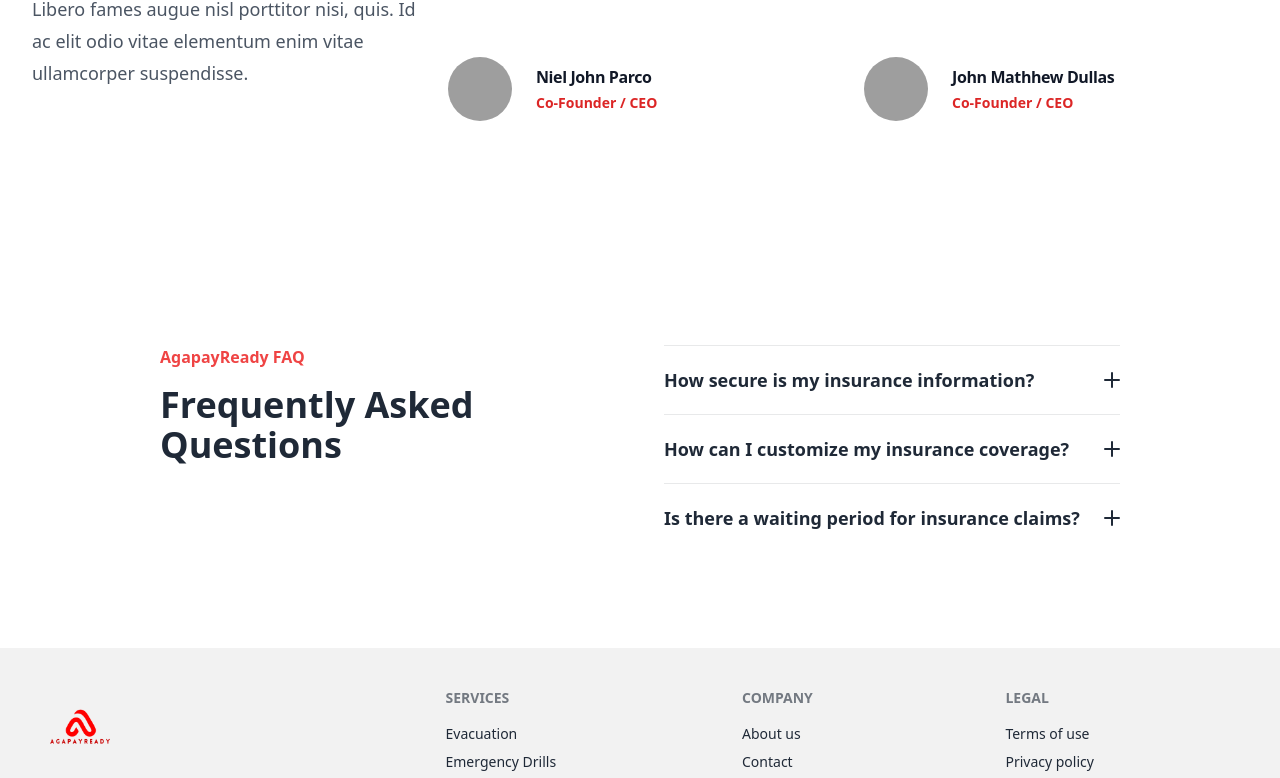
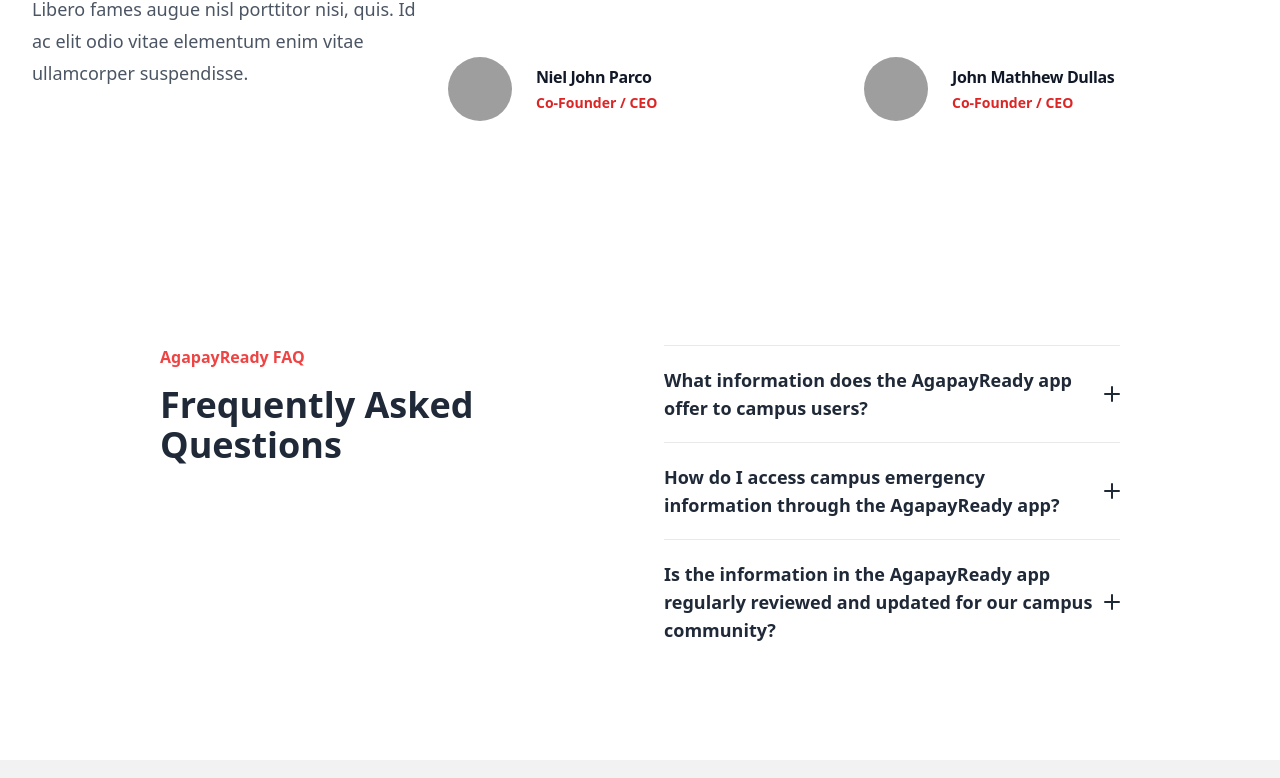
Before and after one commit to JaysonDorilag22/AgapayReady, a React (Vite) app in the folder frontend/: page / in a window 1280 px wide. Shown: the part 1993-2771 px from the top of the page. Built offline with nearby package versions, Linux system fonts and the light colour scheme; no server answers; grey boxes are pictures that could not be loaded.

Commit message:
Change FAQ's

```diff
--- a/frontend/src/Pages/Common/FAQSection.jsx
+++ b/frontend/src/Pages/Common/FAQSection.jsx
@@ -4,16 +4,16 @@
 
 const FAQData = [
     {
-        question: "How secure is my insurance information?",
-        answer: "We prioritize the security of your insurance information. We use advanced encryption and strict data protection measures to ensure your data is safe and confidential."
+        question: "What information does the AgapayReady app offer to campus users?",
+        answer: "AgapayReady provides essential emergency information tailored specifically for our campus community. This includes details such as campus evacuation routes, contact information for campus organizations, and guidelines for handling emergencies like first aid procedures."
     },
     {
-        question: "How can I customize my insurance coverage?",
-        answer: "Our insurance plans are customizable. You can tailor your coverage to meet your specific needs and budget."
+        question: "How do I access campus emergency information through the AgapayReady app?",
+        answer: "Accessing crucial emergency information is simple with AgapayReady. Users within our campus community can open the app to find detailed maps outlining evacuation routes for campus buildings. Additionally, contact information for key campus organizations involved in emergency response is readily available, ensuring quick access to necessary resources during emergencies."
     },
     {
-        question: "Is there a waiting period for insurance claims?",
-        answer: "There may be a waiting period for certain insurance claims, depending on the policy terms and conditions. Please refer to your policy documents for details."
+        question: "Is the information in the AgapayReady app regularly reviewed and updated for our campus community?",
+        answer: "Absolutely. At AgapayReady, we prioritize the accuracy and relevance of the information provided to our campus users. While real-time updates may not be necessary, our team regularly reviews and updates the content within the app to ensure it reflects the latest evacuation routes, contact details, and emergency guidelines specific to our campus. We're committed to keeping our campus community informed and prepared for any emergency scenario."
     }
 ];
 
```
